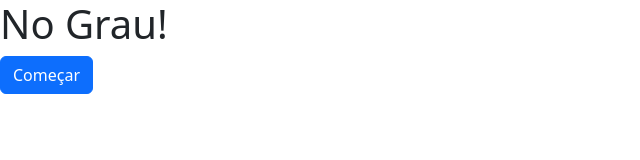
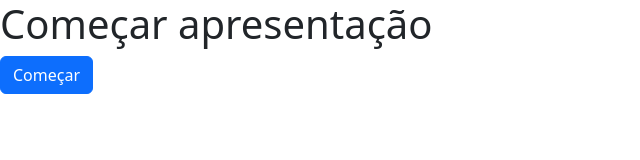
Before and after one commit to luardo05/luardo05.github.io, a plain HTML site: page index.html in a window 1280 px wide. Shown: the whole page, without its empty margins (0-640 px from the left). Drawn offline with nearby package versions, Linux system fonts and the light colour scheme.

Commit message:
Update index.html

```diff
--- a/index.html
+++ b/index.html
@@ -10,7 +10,7 @@
 </head>
 
 <body>
-  <h1>No Grau!</h1>
+  <h1>Começar apresentação</h1>
   <a href="Inicio\index.html">
     <input class="btn btn-primary" type="submit" value="Começar">
   </a>
```
